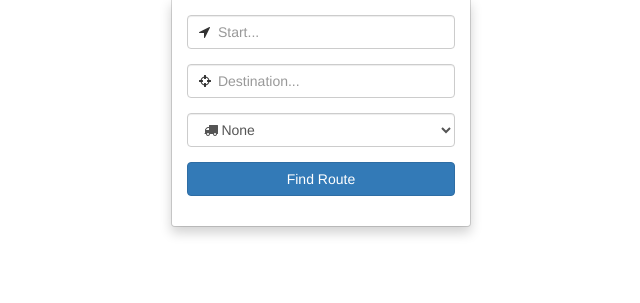
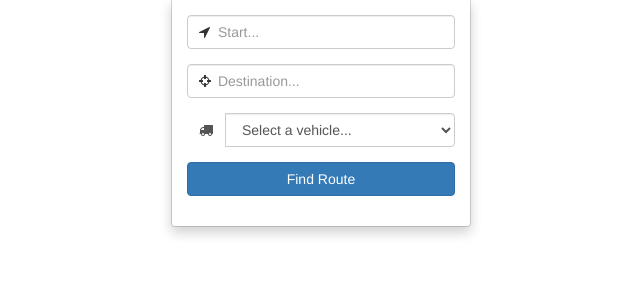
Before and after one commit to CPSC362/TripCost, a Flask app: page / in a window 1280 px wide, after a click on "Directions". Shown: the part 51-354 px from the top of the page, without its empty margins (69-709 px from the left). Run offline with Flask 2, Linux system fonts and the light colour scheme; some libraries are stand-ins or nearby versions.

Commit message:
Better vehicle select menu

```diff
--- a/assets/css/style.css
+++ b/assets/css/style.css
@@ -33,7 +33,8 @@ body {
   pointer-events: none;
 }
 .vehicle-select {
-  font-family: 'FontAwesome', Helvetica;
+  border:none;
+  background-color:white;
 }
 /* ///////////////// */
 
--- a/templates/nav.html
+++ b/templates/nav.html
@@ -37,9 +37,12 @@
               </div>
 
               <div class="form-group">
-                <select name="vehicle" class="form-control vehicle-select">
-                  <option value="">&#xf0d1; None</option>
-                </select>
+                <div class="input-group">
+                  <span class="input-group-addon vehicle-select"><i class="fa fa-truck"></i></span>
+                  <select name="vehicle" class="form-control">
+                    <option value="">Select a vehicle...</option>
+                  </select>
+                </div>
                 <span class="vehicle-select-error label label-danger"></span>
               </div>
 
```
